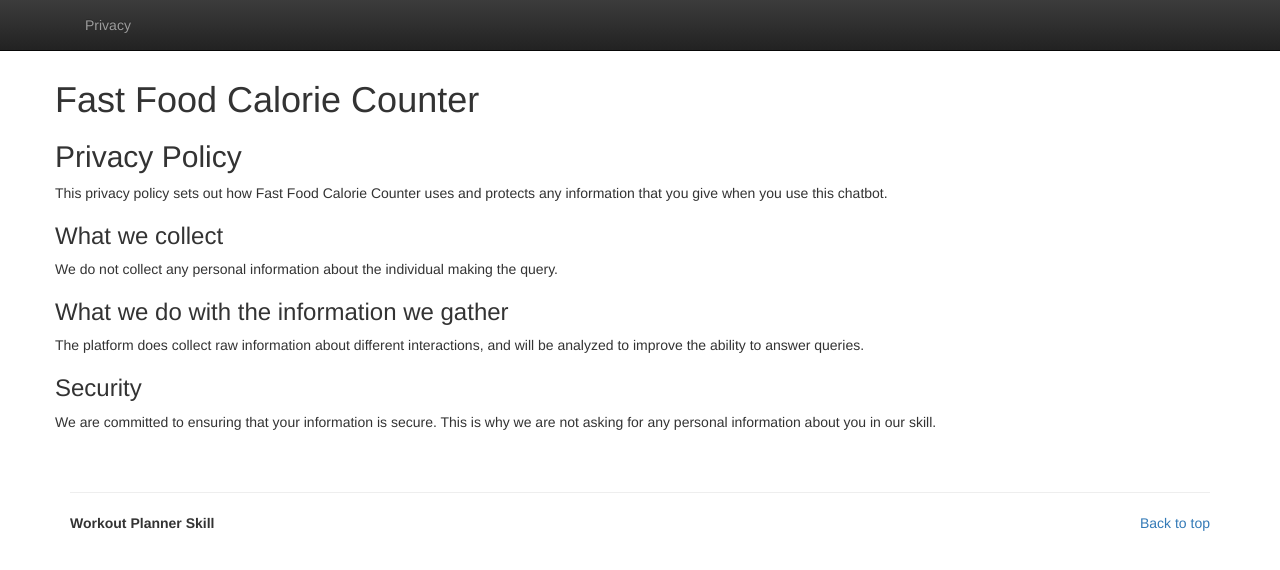
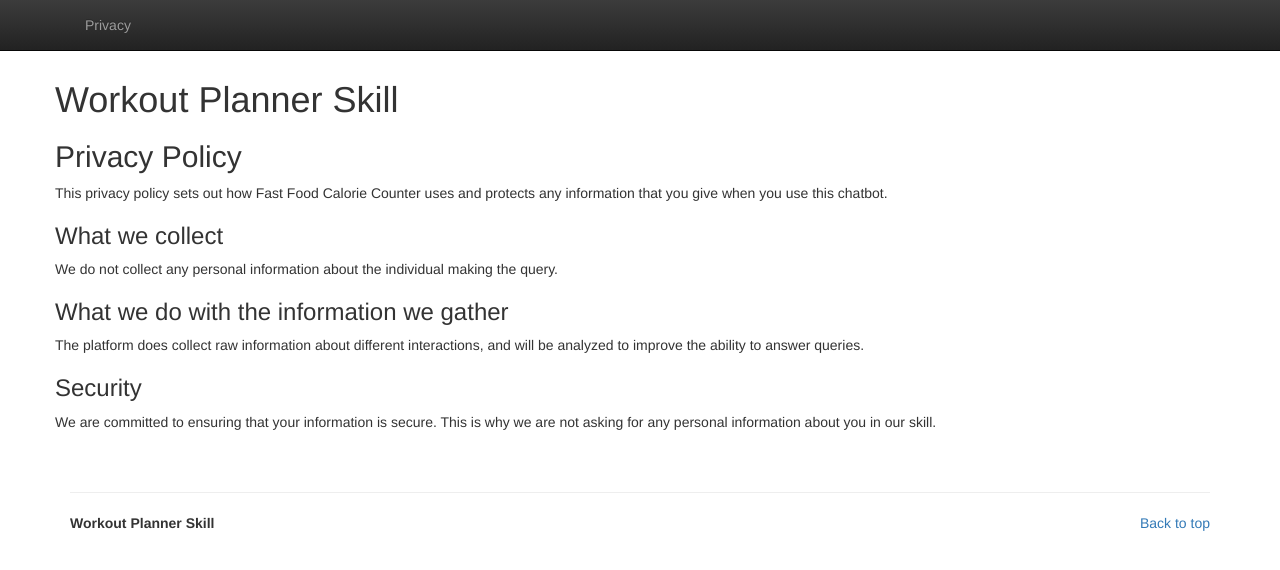
Before and after one commit to terrenjpeterson/workout-planner, a website: page privacy.html in a window 1280 px wide. Drawn offline with nearby package versions, Linux system fonts and the light colour scheme.

```diff
--- a/privacy.html
+++ b/privacy.html
@@ -53,7 +53,7 @@
 
       <div class="row">
 
-    <h1>Fast Food Calorie Counter</h1>
+    <h1>Workout Planner Skill</h1>
     <h2>Privacy Policy</h2>
       <p>This privacy policy sets out how Fast Food Calorie Counter uses and protects any information that you give when you use this chatbot.</p>
     <h3>What we collect</h3>
```
Also changed, not shown: 1 other file.
